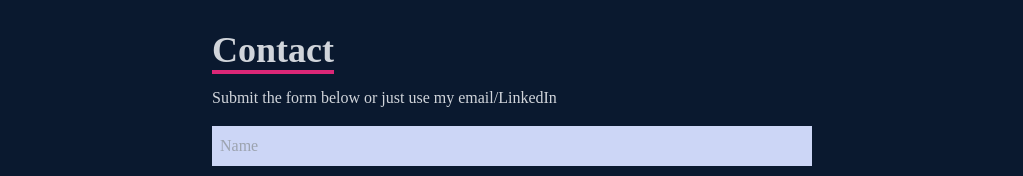
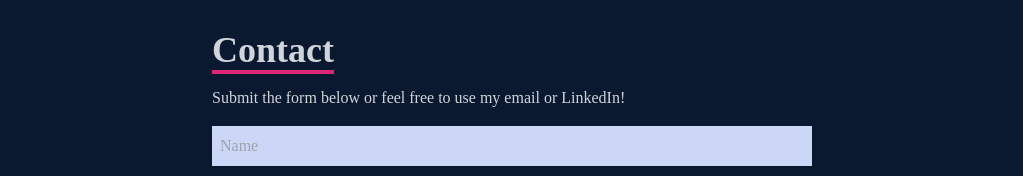
Before and after one commit to SziNo/portfolio, a React (Create React App) app: page / in a window 1280 px wide. Shown: the part 3278-3454 px from the top of the page, without its empty margins (128-1151 px from the left). Built offline with nearby package versions, Linux system fonts and the light colour scheme.

Commit message:
contact message updated

```diff
--- a/src/pages/Contact.jsx
+++ b/src/pages/Contact.jsx
@@ -14,7 +14,7 @@ function Contact() {
             Contact
           </p>
           <p className='text-gray-300 py-4'>
-            Submit the form below or just use my email/LinkedIn
+            Submit the form below or feel free to use my email or LinkedIn!
           </p>
         </div>
         <input
```
